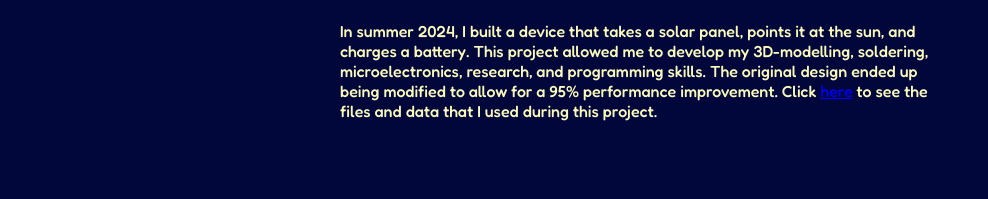
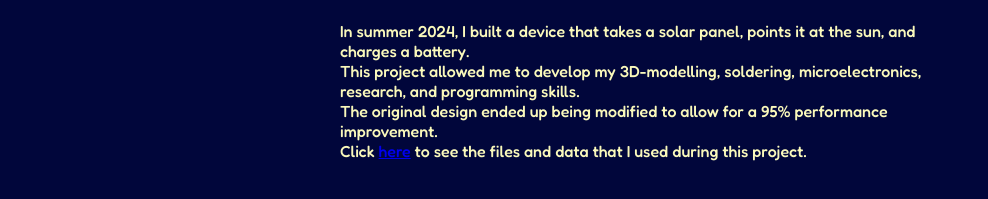
Before and after one commit to tourloua/Solar-Tracker, a plain HTML site: page index.html in a window 1280 px wide. Shown: the part 403-602 px from the top of the page, without its empty margins (0-988 px from the left). Drawn offline with Linux system fonts and the light colour scheme.

Commit message:
Update index.html

```diff
--- a/index.html
+++ b/index.html
@@ -16,9 +16,9 @@
 
     <div class="centered-text">
 
-        In summer 2024, I built a device that takes a solar panel, points it at the sun, and charges a battery.
-        This project allowed me to develop my 3D-modelling, soldering, microelectronics, research, and programming skills.
-        The original design ended up being modified to allow for a 95% performance improvement.
+        In summer 2024, I built a device that takes a solar panel, points it at the sun, and charges a battery. <br>
+        This project allowed me to develop my 3D-modelling, soldering, microelectronics, research, and programming skills.<br>
+        The original design ended up being modified to allow for a 95% performance improvement.<br>
         Click <a href="https://drive.google.com/file/d/16Ph6vSLn8ML1wDUiCrccxwP4ujjGleqW/view?usp=drive_links">here</a> to see the files and data that I used during this project.
 
 
```
